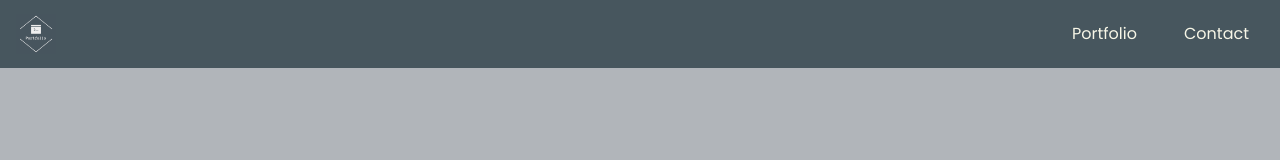
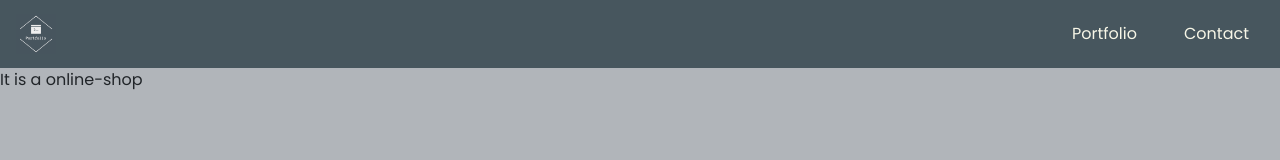
Before and after one commit to alena22292/portfolio-app, a React (Create React App) app: page /shop in a window 1280 px wide. Shown: the top 160 px of the page. Built offline with nearby package versions, Linux system fonts and the light colour scheme.

Commit message:
Add a shop-online

```diff
--- a/src/App.js
+++ b/src/App.js
@@ -23,6 +23,7 @@ import Portfolio from './components/Portfolio';
 import Tasks from './components/Projects/TaskTracker/Tasks';
 import Calculator from './components/Projects/Calculator/calculator';
 import Chat from './components/Projects/Messanger/Chat';
+import Shop from './components/Projects/Shop/shop';
 
 function App() {
   return (
@@ -45,6 +46,9 @@ function App() {
             <Route path="/calculator">
               <Calculator />
             </Route>
+            <Route path="/shop">
+              <Shop />
+            </Route>
             <Route path="/chat">
               <Chat
                 image={email}
--- a/src/components/Portfolio.jsx
+++ b/src/components/Portfolio.jsx
@@ -16,7 +16,7 @@ const projects = [
       { title: 'Calculator', subtitle: 'Easy to use the app when you need to sum up some stuff', image: pic_4, link: '/calculator', local: '#', like: true, value: 56, category: 'web application', display: false },
       { title: 'Mr. Cocktail', subtitle: 'Create your uniq cocktail list', image: pic_7, link: 'https://rails-mister-cocktail-504.herokuapp.com/', local: '#', like: true, value: 13, category: 'web site', display: false },
       { title: 'Chat Messanger', subtitle: 'Keep in touch with your love ones', image: pic_5, link: '/chat', local: '#', like: false, value: 8, category: 'web page', display: false },
-      { title: 'Shopping bag', subtitle: 'Keep in touch with your love ones', image: pic_6, link: '/chat', local: '#', like: false, value: 1, category: 'web application', display: false },
+      { title: 'Shopping bag', subtitle: 'Shopping with fun!', image: pic_6, link: '/shop', local: '#', like: false, value: 67, category: 'web application', display: false },
     ];
 //  click btn => render the filtering array by category:
 // handlerEvent will structured as case condition
--- /dev/null
+++ b/src/components/Projects/Shop/shop.jsx
@@ -0,0 +1,13 @@
+import React, { Component } from 'react';
+
+class Shop extends Component {
+  render() {
+    return (
+      <div>
+        It is a online-shop
+      </div>
+    );
+  }
+}
+
+export default Shop;
```
